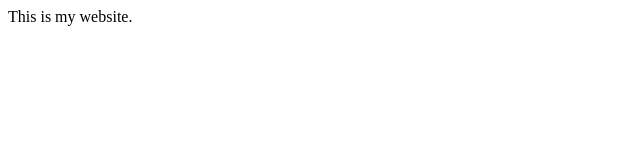
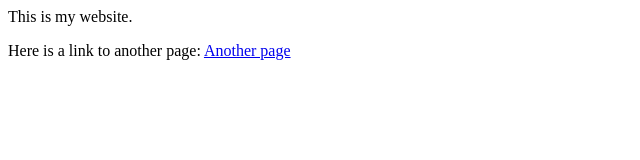
Before and after one commit to joker-project/site_html, a plain HTML site: page index.html in a window 1280 px wide. Shown: the whole page, without its empty margins (0-640 px from the left). Drawn offline with Linux system fonts and the light colour scheme.

Commit message:
Update index.html

```diff
--- a/index.html
+++ b/index.html
@@ -4,5 +4,6 @@
 	</head>
 	<body>
 		This is my website.
+		<p>Here is a link to another page: <a href="page1.html">Another page</a></p>
 	</body>
 </html>
```
